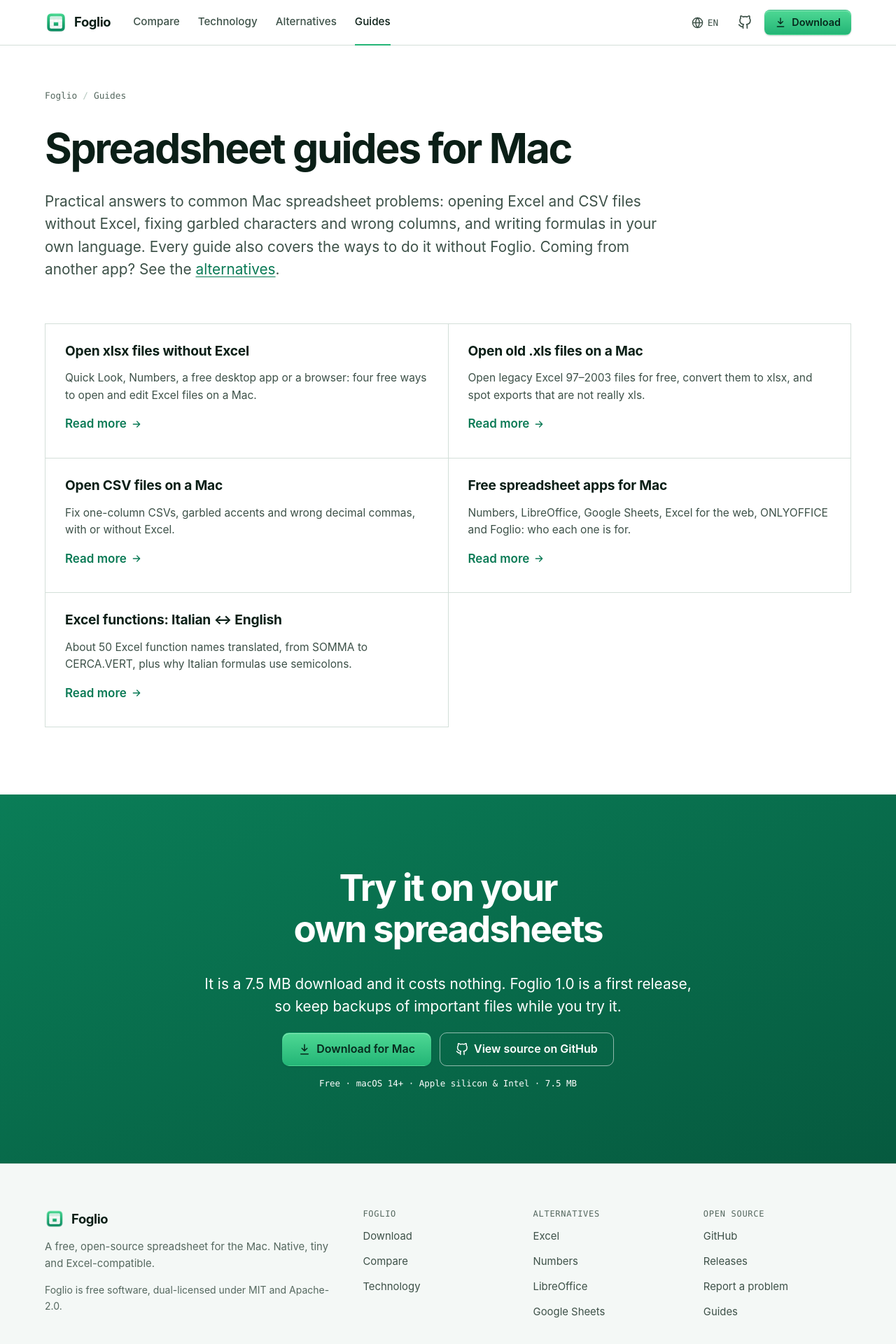
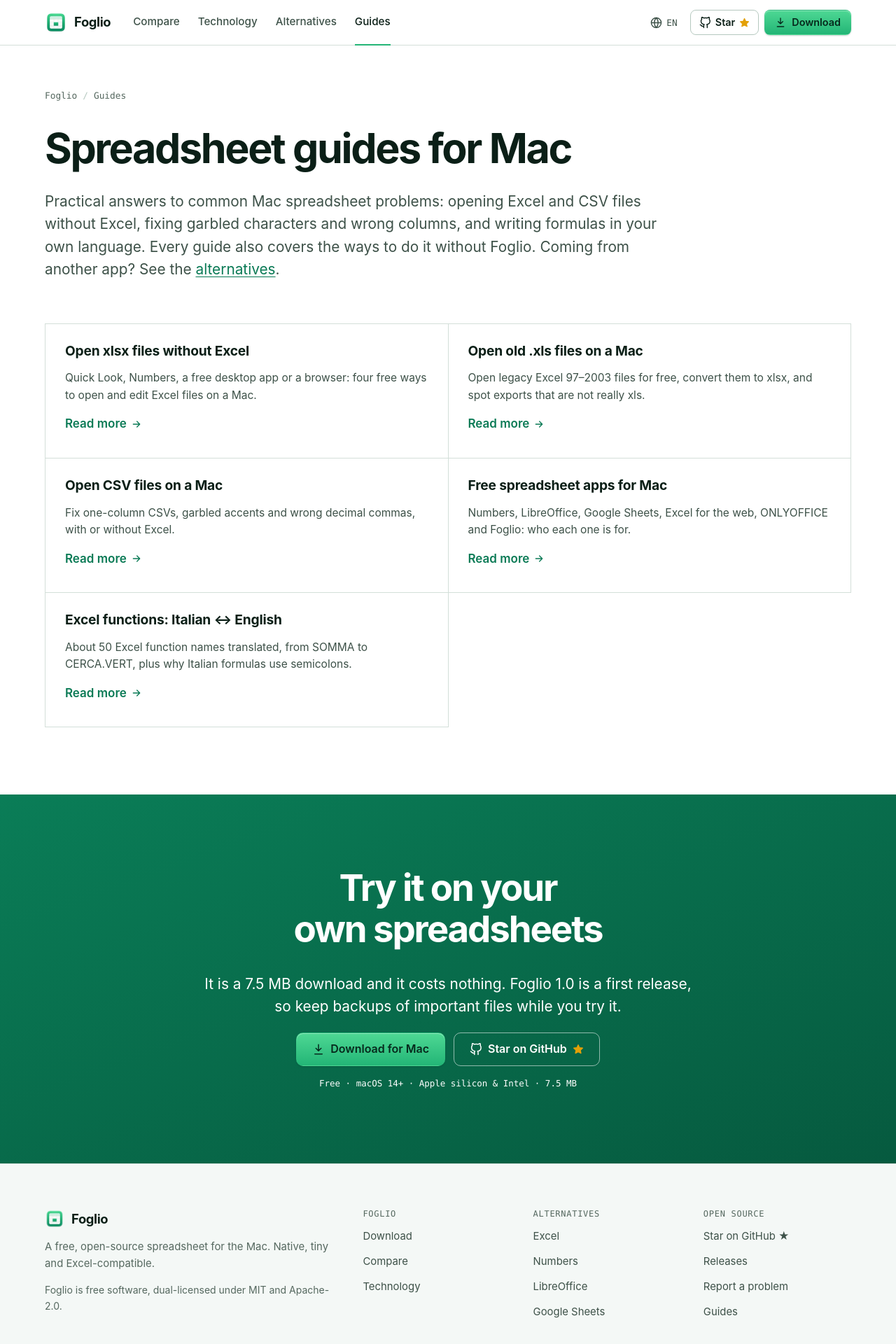
Before and after one commit to Acid236/foglio-site, a Next.js app: page /guides in a window 1280 px wide. Shown: the top 1920 px of the page at 70% size. Built offline with nearby package versions, Linux system fonts and the light colour scheme.

Commit message:
Star on GitHub link in the header, the download buttons, the mobile menu and the footer

```diff
--- a/src/app/globals.css
+++ b/src/app/globals.css
@@ -292,6 +292,32 @@ code {
   list-style: none;
 }
 
+.star-link {
+  display: inline-flex;
+  align-items: center;
+  gap: 6px;
+  height: 36px;
+  padding: 0 12px;
+  border: 1px solid var(--rule-strong);
+  border-radius: 8px;
+  background: var(--paper);
+  color: var(--ink);
+  font-size: 0.9rem;
+  font-weight: 600;
+  text-decoration: none;
+  transition: border-color 0.14s, background-color 0.14s;
+}
+
+.star-link:hover {
+  border-color: var(--green);
+  background: var(--paper-2);
+}
+
+.star-ico {
+  fill: #e3a008;
+  color: #e3a008;
+}
+
 .icon-link:hover,
 .nav-mobile summary:hover,
 .nav-mobile[open] summary,
@@ -1639,6 +1665,7 @@ pre.code code {
     margin-bottom: 64px;
   }
   .header-actions .btn-small,
+  .header-actions .star-link,
   .header-actions .icon-link {
     display: none;
   }
--- a/src/components/Blocks.tsx
+++ b/src/components/Blocks.tsx
@@ -103,7 +103,8 @@ export function DownloadButtons({ locale, center }: { locale: Locale; center?: b
       </a>
       <a className="btn btn-ghost" href={site.repo} rel="noopener">
         <Icon name="github" size={18} />
-        {t.viewSource}
+        {t.starOnGitHub}
+        <Icon name="star" size={16} className="star-ico" />
       </a>
       <p className="cta-sub">{t.downloadSub}</p>
     </div>
--- a/src/components/Icon.tsx
+++ b/src/components/Icon.tsx
@@ -1,6 +1,6 @@
 import type { Feature } from "@/content/types";
 
-type Name = Feature["icon"] | "check" | "cross" | "dash" | "download" | "github" | "arrow" | "menu";
+type Name = Feature["icon"] | "check" | "cross" | "dash" | "download" | "github" | "star" | "arrow" | "menu";
 
 const paths: Record<Name, string> = {
   bolt: "M13 2 4 14h7l-1 8 9-12h-7l1-8z",
@@ -21,6 +21,7 @@ const paths: Record<Name, string> = {
   download: "M12 3v12M7 10l5 5 5-5M5 21h14",
   github:
     "M9 19c-5 1.5-5-2.5-7-3m14 6v-3.9a3.4 3.4 0 0 0-.9-2.6c3.1-.3 6.4-1.5 6.4-7A5.4 5.4 0 0 0 20 4.8 5 5 0 0 0 19.9 1S18.7.7 16 2.5a13.4 13.4 0 0 0-7 0C6.3.7 5.1 1 5.1 1A5 5 0 0 0 5 4.8a5.4 5.4 0 0 0-1.5 3.7c0 5.4 3.3 6.6 6.4 7A3.4 3.4 0 0 0 9 18.1V22",
+  star: "m12 2.5 2.9 6 6.6.9-4.8 4.6 1.2 6.5L12 17.4l-5.9 3.1 1.2-6.5-4.8-4.6 6.6-.9z",
   arrow: "M5 12h14M13 6l6 6-6 6",
   menu: "M3 6h18M3 12h18M3 18h18",
 };
--- a/src/components/Shell.tsx
+++ b/src/components/Shell.tsx
@@ -38,8 +38,10 @@ export function Shell({ locale, path, children }: { locale: Locale; path: string
           </nav>
           <div className="header-actions">
             <LanguagePicker locale={locale} path={path} label={t.languageLabel} />
-            <a className="icon-link" href={site.repo} aria-label={t.navGitHub} rel="noopener">
-              <Icon name="github" size={20} />
+            <a className="star-link" href={site.repo} aria-label={t.starOnGitHub} title={t.starOnGitHub} rel="noopener">
+              <Icon name="github" size={17} />
+              <span>Star</span>
+              <Icon name="star" size={15} className="star-ico" />
             </a>
             <a className="btn btn-small" href={downloadUrl}>
               <Icon name="download" size={16} />
@@ -53,7 +55,7 @@ export function Shell({ locale, path, children }: { locale: Locale; path: string
                 {navLinks}
                 <Link href={href(locale, "/download/")}>{t.navDownload}</Link>
                 <a href={site.repo} rel="noopener">
-                  {t.navGitHub}
+                  {t.starOnGitHub} ★
                 </a>
               </nav>
             </details>
@@ -115,7 +117,7 @@ function Footer({ locale, path }: { locale: Locale; path: string }) {
     {
       title: t.openSource,
       links: [
-        { label: "GitHub", to: site.repo, ext: true },
+        { label: `${t.starOnGitHub} ★`, to: site.repo, ext: true },
         { label: t.releases, to: `${site.repo}/releases`, ext: true },
         { label: t.issues, to: `${site.repo}/issues`, ext: true },
         { label: t.navGuides, to: "/guides/" },
--- a/src/content/copy.en.ts
+++ b/src/content/copy.en.ts
@@ -7,10 +7,9 @@ export const copyEn: SiteCopy = {
     navAlternatives: "Alternatives",
     navGuides: "Guides",
     navDownload: "Download",
-    navGitHub: "GitHub",
     download: "Download for Mac",
     downloadSub: "Free · macOS 14+ · Apple silicon & Intel · 7.5 MB",
-    viewSource: "View source on GitHub",
+    starOnGitHub: "Star on GitHub",
     readMore: "Read more",
     faqTitle: "Frequently asked questions",
     updated: "Updated",
--- a/src/content/copy.it.ts
+++ b/src/content/copy.it.ts
@@ -7,10 +7,9 @@ export const copyIt: SiteCopy = {
     navAlternatives: "Alternative",
     navGuides: "Guide",
     navDownload: "Scarica",
-    navGitHub: "GitHub",
     download: "Scarica per Mac",
     downloadSub: "Gratis · macOS 14+ · Apple silicon e Intel · 7,5 MB",
-    viewSource: "Codice sorgente su GitHub",
+    starOnGitHub: "Lascia una stella su GitHub",
     readMore: "Continua a leggere",
     faqTitle: "Domande frequenti",
     updated: "Aggiornato il",
--- a/src/content/de/copy.ts
+++ b/src/content/de/copy.ts
@@ -7,10 +7,9 @@ export const copyDe: SiteCopy = {
     navAlternatives: "Alternativen",
     navGuides: "Anleitungen",
     navDownload: "Download",
-    navGitHub: "GitHub",
     download: "Für Mac herunterladen",
     downloadSub: "Kostenlos · macOS 14+ · Apple Silicon & Intel · 7,5 MB",
-    viewSource: "Quellcode auf GitHub ansehen",
+    starOnGitHub: "Auf GitHub einen Stern geben",
     readMore: "Weiterlesen",
     faqTitle: "Häufige Fragen",
     updated: "Aktualisiert",
--- a/src/content/es/copy.ts
+++ b/src/content/es/copy.ts
@@ -7,10 +7,9 @@ export const copyEs: SiteCopy = {
     navAlternatives: "Alternativas",
     navGuides: "Guías",
     navDownload: "Descargar",
-    navGitHub: "GitHub",
     download: "Descargar para Mac",
     downloadSub: "Gratis · macOS 14+ · Apple silicon e Intel · 7,5 MB",
-    viewSource: "Ver el código en GitHub",
+    starOnGitHub: "Danos una estrella en GitHub",
     readMore: "Leer más",
     faqTitle: "Preguntas frecuentes",
     updated: "Actualizado",
--- a/src/content/fr/copy.ts
+++ b/src/content/fr/copy.ts
@@ -7,10 +7,9 @@ export const copyFr: SiteCopy = {
     navAlternatives: "Alternatives",
     navGuides: "Guides",
     navDownload: "Télécharger",
-    navGitHub: "GitHub",
     download: "Télécharger pour Mac",
     downloadSub: "Gratuit · macOS 14+ · Apple silicon et Intel · 7,5 Mo",
-    viewSource: "Voir le code source sur GitHub",
+    starOnGitHub: "Ajoutez une étoile sur GitHub",
     readMore: "Lire la suite",
     faqTitle: "Questions fréquentes",
     updated: "Mis à jour le",
--- a/src/content/pt/copy.ts
+++ b/src/content/pt/copy.ts
@@ -9,10 +9,9 @@ export const copyPt: SiteCopy = {
     navAlternatives: "Alternativas",
     navGuides: "Guias",
     navDownload: "Baixar",
-    navGitHub: "GitHub",
     download: "Baixar para Mac",
     downloadSub: "Grátis · macOS 14+ · Apple silicon e Intel · 7,5 MB",
-    viewSource: "Ver o código no GitHub",
+    starOnGitHub: "Deixe uma estrela no GitHub",
     readMore: "Saiba mais",
     faqTitle: "Perguntas frequentes",
     updated: "Atualizado em",
--- a/src/content/types.ts
+++ b/src/content/types.ts
@@ -77,10 +77,9 @@ export interface SiteCopy {
     navAlternatives: string;
     navGuides: string;
     navDownload: string;
-    navGitHub: string;
     download: string; // primary button, e.g. "Download for Mac"
     downloadSub: string; // under the button, e.g. "Free · macOS 14+ · Apple silicon & Intel · 7.5 MB"
-    viewSource: string; // secondary button
+    starOnGitHub: string; // secondary button, links to the repository: "Star on GitHub"
     readMore: string;
     faqTitle: string;
     updated: string; // "Updated" (followed by a date)
```
